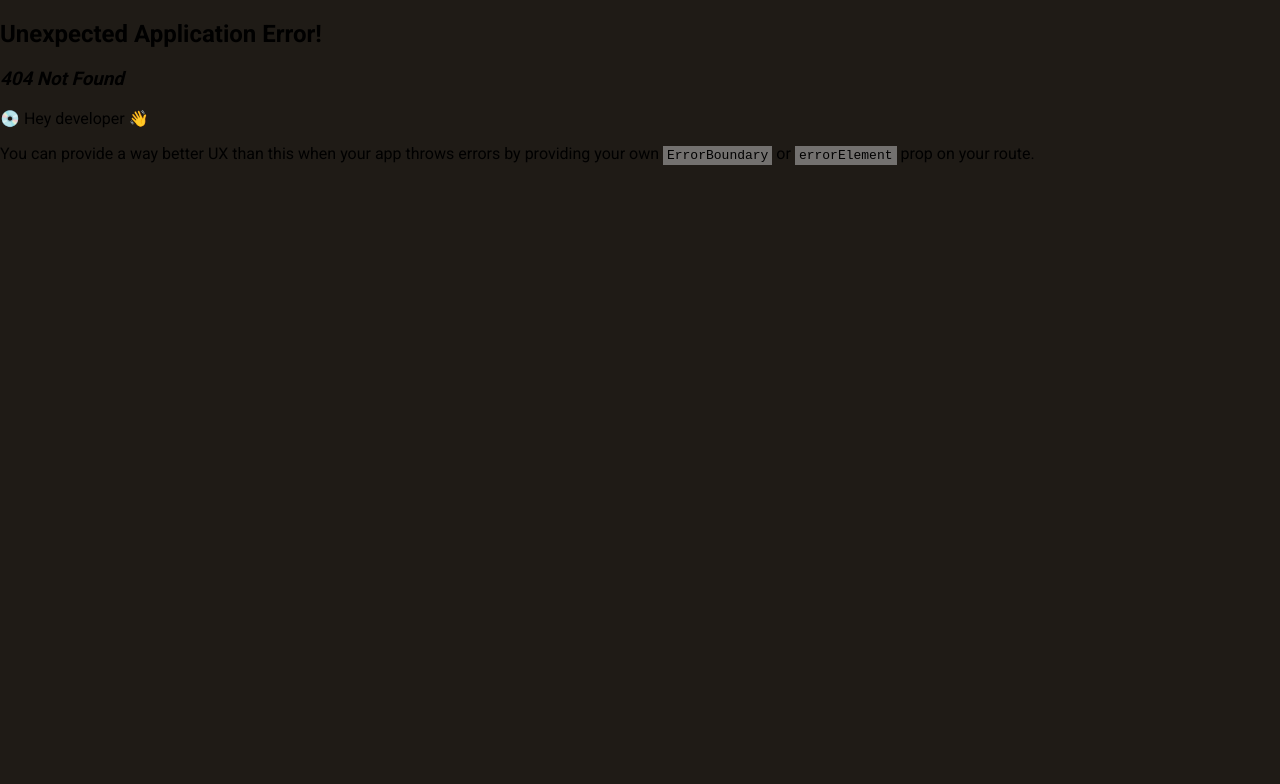
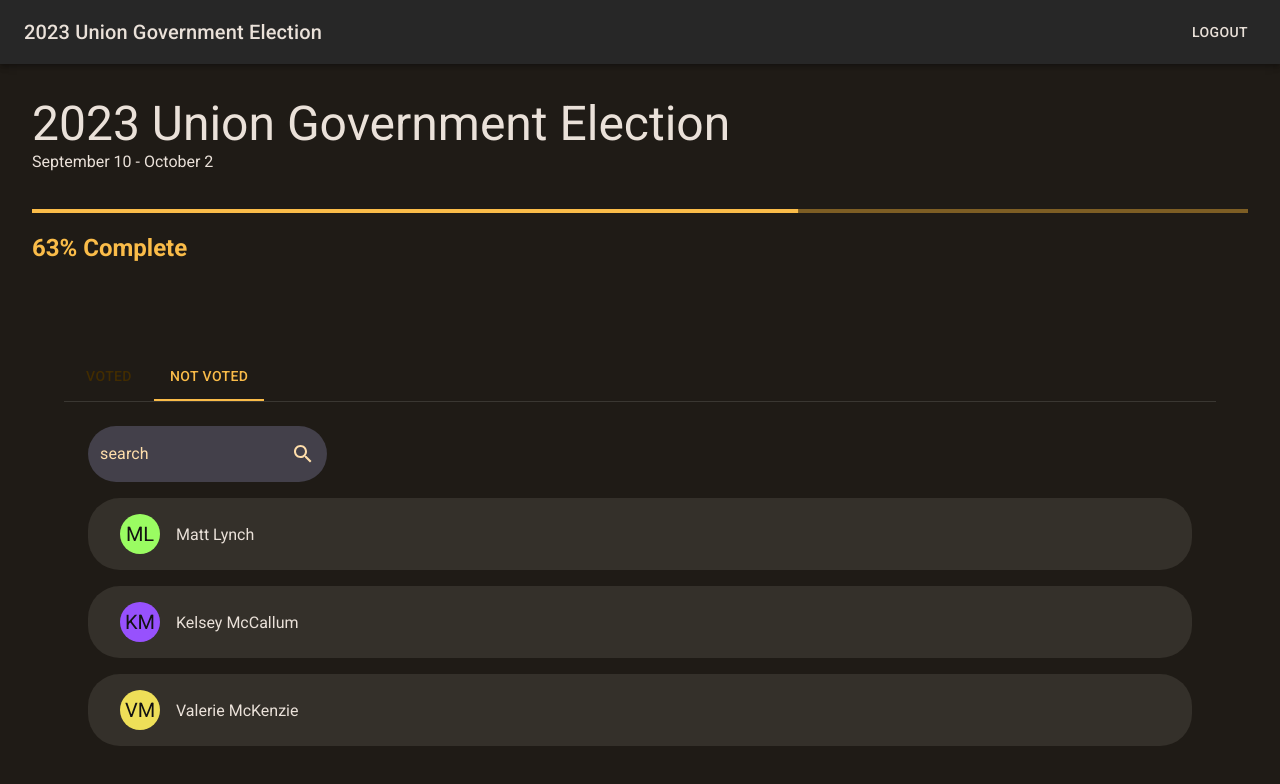
Before and after one commit to RIT-iSchool/AmericanDream_4questionmarks, a React (Create React App) app in the folder PresentationLayer/american-dream/: page /progress in a window 1280 px wide. Before the commit this address had no page. Shown: the top 784 px of the page. Built offline with nearby package versions, Linux system fonts and the light colour scheme; a web font is replaced by a local one.

Commit message:
finished progress page

```diff
--- a/PresentationLayer/american-dream/src/assets/css/styles.css
+++ b/PresentationLayer/american-dream/src/assets/css/styles.css
@@ -72,7 +72,7 @@ section, .section {
 .button-box-candidate {
     width: 100%;
     text-align: right;
-    padding: 0 1em 0.5em 0;
+    padding: 0.5em 1em 0.5em 1em;
     margin-top: -0.5em;
 }
 .button-box-candidate Button {
@@ -112,7 +112,7 @@ section, .section {
     display: flex;
     flex-direction: row;
     background-color: var(--md-ref-palette-neutral20);
-    padding: 1em 1em 1em 2em;
+    padding: 1em 1em 0em 0em;
     border-radius: 2em;
     text-align: left;
     align-items: center;
@@ -124,7 +124,9 @@ section, .section {
 .officer {
     background-color: var(--surface-variant-dark);
 }
-
+.avatar-wrapper {
+    margin-right: 1em;
+}
 
 
 /* user row from create new society */
--- a/PresentationLayer/american-dream/src/components/BallotBox.js
+++ b/PresentationLayer/american-dream/src/components/BallotBox.js
@@ -41,7 +41,7 @@ export default function BallotBox({ ballot, role, editOnClick }) {
 
                 {/* See Progress */}
                 {role === ROLE.officer && !ballot.isFinished  && ballot.hasStarted ? (
-                    <Link to={"/login"} style={{ textDecoration: "none" }}>
+                    <Link to={"/progress"} style={{ textDecoration: "none" }}>
                         <Typography
                             variant="p"
                             color={colors["primary"]}
--- a/PresentationLayer/american-dream/src/components/userRow.jsx
+++ b/PresentationLayer/american-dream/src/components/userRow.jsx
@@ -20,10 +20,14 @@ import FormControl from "@mui/material/FormControl";
 import Select from "@mui/material/Select";
 import InputLabel from "@mui/material/InputLabel";
 import MenuItem from "@mui/material/MenuItem";
+import ColoredAvatar from "./ColoredAvatar.js";
 
-export default function UserRow({ user, isOfficer, remove }) {
+export default function UserRow({ user, isOfficer, remove, showRight }) {
     return (
         <div className={isOfficer ? "user-row officer" : "user-row"}>
+            <div className="avatar-wrapper">
+                <ColoredAvatar name={`${user.fname} ${user.lname}`} />
+            </div>
             <Typography
                 variant="body"
                 color={colors["on-surface"]}
@@ -32,6 +36,7 @@ export default function UserRow({ user, isOfficer, remove }) {
                 {user.fname} {user.lname}
             </Typography>
 
+            {showRight ? (
                 <Button
                     variant="text"
                     onClick={() => {
@@ -42,6 +47,9 @@ export default function UserRow({ user, isOfficer, remove }) {
                 >
                     {isOfficer ? "OFFICER" : "x"}
                 </Button>
+            ) : (
+                <></>
+            )}
         </div>
     );
 }
--- /dev/null
+++ b/PresentationLayer/american-dream/src/components/userSearchForProgress.jsx
@@ -0,0 +1,164 @@
+import "../assets/css/setup.css";
+import "../assets/css/variables.css";
+import "../assets/css/styles.css";
+import "@fontsource/roboto/300.css";
+import "@fontsource/roboto/400.css";
+import "@fontsource/roboto/500.css";
+import "@fontsource/roboto/700.css";
+
+import CustomAppBar from "../components/CustomAppBar.js";
+import { colors } from "../utils/colors.js";
+import { sampleBallot } from "../utils/sampleBallot.js";
+import * as React from "react";
+import PropTypes from "prop-types";
+import Tabs from "@mui/material/Tabs";
+import Tab from "@mui/material/Tab";
+import CustomTabPanel from "../components/CustomTabPanel.jsx";
+import UserRow from "./userRow.jsx";
+import { Box, InputAdornment, Stack, TextField, Typography } from "@mui/material";
+import SearchIcon from '@mui/icons-material/Search';
+import Page from "../components/Page.js";
+import styled from "@emotion/styled";
+import { useEffect, useState } from "react";
+
+export default function UserSearchForProgressBar({ voted, notVoted }) {
+
+    // make voted and not voted states so we can change them with search
+    const [searchText, setSearchText] = React.useState("");
+    const [votedState, setVotedState] = React.useState(voted);
+    const [notVotedState, setNotVotedState] = React.useState(notVoted);
+
+    // tab stuff
+    const [value, setValue] = React.useState(1);
+    const handleChange = (event, newValue) => {
+        setValue(newValue);
+    };
+
+    const SearchTextField = styled(TextField)({
+        "& .MuiFormLabel-root": {
+            color: colors["on-primary-container"],
+        },
+        "& label.Mui-focused": {
+            color: colors["on-primary-container"],
+        },
+        "& .MuiFilledInput-root": {
+            borderRadius: '28px',
+        },
+        backgroundColor: '#302d38',
+        borderRadius: '28px',
+    });
+
+    const handleSearchChange = (e) => {
+        setSearchText(e.target.value)
+        let text = e.target.value
+        console.log(text);
+
+        // if its a space or empty show everthing
+        if (text === "" || text === " ") {
+            setNotVotedState(notVoted)
+            setVotedState(voted)
+            return;
+        }
+
+        // otherwise search
+        if (value === 0) {
+            // looking in voted
+            let temp = votedState.filter((n) => `${n.fname} ${n.lname}`.includes(text))
+            setVotedState(temp);
+        } else {
+            // looking in not voted
+            let temp = notVotedState.filter((n) => `${n.fname} ${n.lname}`.includes(text))
+            setNotVotedState(temp);
+        }
+
+    };
+
+    return (
+        <div className="full-width">
+            <section>
+                <Box sx={{ borderBottom: 1, borderColor: "divider" }}>
+                    <Tabs
+                        value={value}
+                        onChange={handleChange}
+                        aria-label="homepage options"
+                        variant="scrollable"
+                        scrollButtons="auto"
+                    >
+                        <Tab label={"Voted"} {...a11yProps("Voted")} />
+                        <Tab label={"Not Voted"} {...a11yProps("Not Voted")} />
+                    </Tabs>
+                </Box>
+
+                <CustomTabPanel value={value} index={0}>
+                    <SearchTextField
+                        value={searchText}
+                        variant="filled"
+                        label="search"
+                        InputProps={{
+                            disableUnderline: true,
+                            endAdornment: (
+                                <InputAdornment
+                                    position="end"
+                                    sx={{
+                                        color: colors["on-primary-container"],
+                                    }}
+                                >
+                                    <SearchIcon />
+                                </InputAdornment>
+                            ),
+                        }}
+                        onChange={(e) => handleSearchChange(e)}
+                    />
+                    {votedState.map((user, index) => {
+                        return (
+                            <UserRow
+                                key={index}
+                                user={user}
+                                isOfficer={false}
+                                showRight={false}
+                            />
+                        );
+                    })}
+                </CustomTabPanel>
+                <CustomTabPanel value={value} index={1}>
+                <SearchTextField
+                        value={searchText}
+                        variant="filled"
+                        label="search"
+                        InputProps={{
+                            disableUnderline: true,
+                            endAdornment: (
+                                <InputAdornment
+                                    position="end"
+                                    sx={{
+                                        color: colors["on-primary-container"],
+                                    }}
+                                >
+                                    <SearchIcon />
+                                </InputAdornment>
+                            ),
+                        }}
+                        onChange={(e) => handleSearchChange(e)}
+                    />
+                    {notVotedState.map((user, index) => {
+                        return (
+                            <UserRow
+                                key={index}
+                                user={user}
+                                isOfficer={false}
+                                showRight={false}
+                            />
+                        );
+                    })}
+                </CustomTabPanel>
+            </section>
+        </div>
+    );
+}
+
+function a11yProps(index) {
+    return {
+        id: `simple-tab-${index}`,
+        "aria-controls": `simple-tabpanel-${index}`,
+    };
+}
--- a/PresentationLayer/american-dream/src/index.js
+++ b/PresentationLayer/american-dream/src/index.js
@@ -14,6 +14,7 @@ import OpenBallot from "./pages/OpenBallot";
 import { BallotResponsesProvider } from "./utils/BallotResponsesContext";
 import Statistics from "./pages/Statistics";
 import CreateSociety from "./pages/CreateNewSociety";
+import Progress from "./pages/Progress";
 
 const root = ReactDOM.createRoot(document.getElementById("root"));
 
@@ -51,6 +52,10 @@ const router = createBrowserRouter([
         path: "/createSociety",
         element: <CreateSociety />,
     },
+    {
+        path: "/progress",
+        element: <Progress />,
+    },
 ]);
 
 // Creates the theme for MUI
--- a/PresentationLayer/american-dream/src/pages/BallotList.js
+++ b/PresentationLayer/american-dream/src/pages/BallotList.js
@@ -15,7 +15,7 @@ import { colors } from "../utils/colors.js";
 import AdvancedBallotList from "./AdvancedBallotList.jsx";
 
 function BallotList() {
-    var role = ROLE.employee; // TODO: get from database
+    var role = ROLE.officer; // TODO: get from database
 
     var ballots = [
         {
--- a/PresentationLayer/american-dream/src/pages/CreateNewSociety.jsx
+++ b/PresentationLayer/american-dream/src/pages/CreateNewSociety.jsx
@@ -174,7 +174,7 @@ export default function CreateSociety() {
                         {officer === -1 ? (
                             <></>
                         ) : (
-                            <UserRow user={users[officer]} isOfficer={true} />
+                            <UserRow user={users[officer]} isOfficer={true} showRight={true} />
                         )}
 
                         {/* Map out the list of users added to the society */}
@@ -185,6 +185,7 @@ export default function CreateSociety() {
                                     user={user}
                                     isOfficer={false}
                                     remove={removeUser}
+                                    showRight={true}
                                 />
                             );
                         })}
--- /dev/null
+++ b/PresentationLayer/american-dream/src/pages/Progress.jsx
@@ -0,0 +1,61 @@
+import "../assets/css/setup.css";
+import "../assets/css/variables.css";
+import "../assets/css/styles.css";
+import "@fontsource/roboto/300.css";
+import "@fontsource/roboto/400.css";
+import "@fontsource/roboto/500.css";
+import "@fontsource/roboto/700.css";
+
+import CustomAppBar from "../components/CustomAppBar.js";
+import Typography from "@mui/material/Typography";
+import { colors } from "../utils/colors.js";
+import * as React from "react";
+import PropTypes from "prop-types";
+import Tabs from "@mui/material/Tabs";
+import Tab from "@mui/material/Tab";
+import Box from "@mui/material/Box";
+import CandidateBox from "../components/CandidateBox";
+import WriteIn from "../components/WriteIn";
+import InitiativeBox from "../components/InitiativeBox";
+import Button from "@mui/material/Button";
+import CustomTabPanel from "../components/CustomTabPanel.jsx";
+import OfficeBallotSection from "../components/OfficeBallotSection.jsx";
+import BallotResponsesContext from "../utils/BallotResponsesContext.jsx";
+import { ballotProgress } from "../utils/sampleBallotResults.js";
+import LinearProgress from '@mui/material/LinearProgress';
+import UserSearchForProgressBar from "../components/userSearchForProgress.jsx";
+
+export default function Progress() {
+    const percent = String.fromCharCode(37);
+    let ballot = ballotProgress;
+
+    let progressCalc = ballot.voted.length / (ballot.notVoted.length + ballot.voted.length)
+    progressCalc = Math.round(progressCalc * 100)
+    const [progress, setProgress] = React.useState(progressCalc);
+
+    return (
+        <div>
+            <CustomAppBar pageName={ballot.title} />
+            <section>
+                <Typography variant="h3" color={colors["on-surface"]}>
+                    {ballot.title}
+                </Typography>
+                <Typography variant="body" color={colors["on-surface"]}>
+                    {ballot.startdate} - {ballot.enddate}
+                </Typography>
+                <br />
+                <br />
+                <br />
+                <LinearProgress variant="determinate" value={progress} />
+                <br />
+                <Typography variant="h5" color={colors["primary"]} sx={{fontWeight: 'bold'}}>
+                    {progress}{percent} Complete
+                </Typography>
+                <br />
+                <br />
+                <br />
+                <UserSearchForProgressBar voted={ballot.voted} notVoted={ballot.notVoted} />
+            </section>
+        </div>
+    );
+}
--- a/PresentationLayer/american-dream/src/utils/sampleBallotResults.js
+++ b/PresentationLayer/american-dream/src/utils/sampleBallotResults.js
@@ -1,6 +1,9 @@
 import { ROLE } from "./role";
 
 export const ballotProgress = {
+    title: "2023 Union Government Election",
+    startdate: "September 10",
+    enddate: "October 2",
     voted: [
         {
             id: 0,
```
Lines whose indentation alone changed are shown as unchanged.
